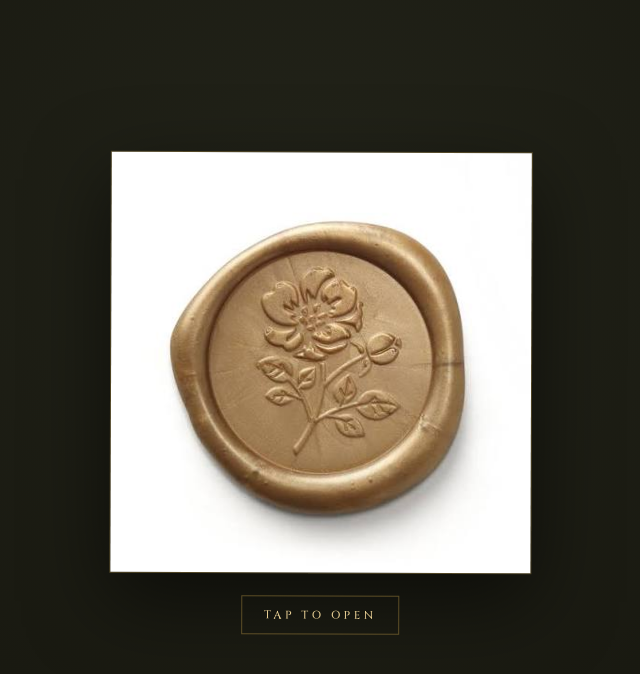
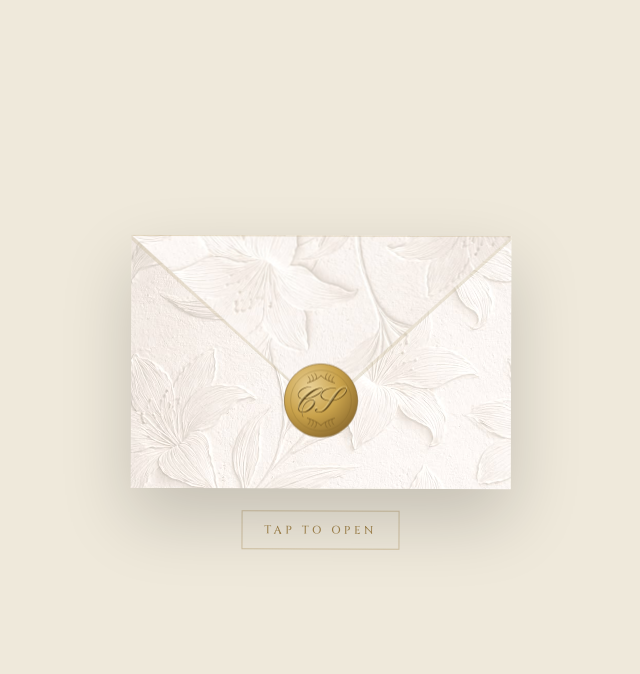
Before and after one commit to Charan-Kumar-Netala/wedding-invite, a React (Vite) app: page / in a window 1280 px wide. Shown: the top 674 px of the page, without its empty margins (319-959 px from the left). Built offline with nearby package versions, Linux system fonts and the light colour scheme.

Commit message:
changes for envelope

```diff
--- a/src/components/EnvelopeIntro.jsx
+++ b/src/components/EnvelopeIntro.jsx
@@ -1,34 +1,101 @@
 import { motion } from 'framer-motion'
-import { useState, useEffect } from 'react'
-import envelopeImg from '/envelope.jpg'
+import { useState, useEffect, useRef } from 'react'
+import WaxSeal from './WaxSeal'
 
 export default function EnvelopeIntro({ onComplete }) {
-    const [opened, setOpened] = useState(false)
+    // closed -> breaking (seal cracks) -> opening (flap folds back) -> done (fade to reveal the site)
+    const [stage, setStage] = useState('closed')
+    const timers = useRef([])
 
     useEffect(() => {
         if (sessionStorage.getItem('invited') === 'true') onComplete()
+        return () => timers.current.forEach(clearTimeout)
     }, [])
 
     const handleTap = () => {
-        setOpened(true)
-        setTimeout(() => {
+        if (stage !== 'closed') return
+        setStage('breaking')
+        timers.current.push(setTimeout(() => setStage('opening'), 420))
+        timers.current.push(setTimeout(() => setStage('done'), 420 + 700 + 300))
+        timers.current.push(setTimeout(() => {
             sessionStorage.setItem('invited', 'true')
             onComplete()
-        }, 900)
+        }, 420 + 700 + 300 + 550))
     }
 
+    const opened = stage === 'opening' || stage === 'done'
+    const sealGone = stage !== 'closed'
+
     return (
-        <div onClick={handleTap} style={{ position: 'fixed', inset: 0, background: 'radial-gradient(circle at 50% 30%, #23241a 0%, #17170f 75%)', display: 'flex', flexDirection: 'column', alignItems: 'center', justifyContent: 'center', cursor: 'pointer', zIndex: 9999, padding: '24px' }}>
-            <motion.div animate={opened ? { y: 90, opacity: 0, scale: 0.95 } : { y: [0, -10, 0], rotate: [0, 0.2, -0.2, 0] }} transition={opened ? { duration: 0.75, ease: 'easeInOut' } : { duration: 2.4, repeat: Infinity, ease: 'easeInOut' }} style={{ display: 'flex', flexDirection: 'column', alignItems: 'center' }}>
-                <img
-                    src={envelopeImg || '/envelope.png'}
-                    alt="Invitation envelope"
-                    style={{ width: 'min(420px, 86vw)', boxShadow: '0 28px 80px rgba(0,0,0,0.55)', border: '1px solid rgba(201,162,75,0.3)' }}
-                />
-                <motion.div initial={{ opacity: 0.7 }} animate={{ opacity: 1 }} transition={{ duration: 0.4 }} className="eyebrow" style={{ marginTop: 22, padding: '11px 22px', border: '1px solid rgba(201,162,75,0.4)', color: 'var(--gold-light)', fontSize: 11 }}>
+        <motion.div
+            onClick={handleTap}
+            animate={{ opacity: stage === 'done' ? 0 : 1 }}
+            transition={{ duration: 0.55 }}
+            style={{ position: 'fixed', inset: 0, background: '#efe9db', display: 'flex', flexDirection: 'column', alignItems: 'center', justifyContent: 'center', cursor: stage === 'closed' ? 'pointer' : 'default', zIndex: 9999, padding: 24 }}
+        >
+            <motion.div
+                animate={stage === 'closed' ? { y: [0, -10, 0], rotate: [0, 0.2, -0.2, 0] } : { y: 0, rotate: 0 }}
+                transition={stage === 'closed' ? { duration: 2.4, repeat: Infinity, ease: 'easeInOut' } : { duration: 0.4 }}
+                style={{ display: 'flex', flexDirection: 'column', alignItems: 'center' }}
+            >
+                <div style={{ position: 'relative', width: 'min(380px, 84vw)', aspectRatio: '3 / 2', perspective: 1400, boxShadow: '0 30px 70px rgba(0,0,0,0.18)' }}>
+                    {/* back panel */}
+                    {/* fill the image here */}
+                    <img
+                        src="/floral.jpg"
+                        style={{ position: 'absolute', inset: 0, width: '100%', height: '100%', objectFit: 'cover', objectPosition: 'center 12%', filter: 'saturate(0.92) contrast(1.02)' }}
+                        alt="Floral"
+                    />
+
+                    {/* pocket: static lower front of the envelope, with a soft floral emboss */}
+                    {opened && <div style={{ position: 'absolute', inset: 0, zIndex: 2, clipPath: 'polygon(0% 0%, 100% 0%, 50% 67.5%)', background: '#f7f4ee', overflow: 'hidden' }}>
+                    </div>}
+                    <svg style={{ position: 'absolute', inset: 0, zIndex: 2, pointerEvents: 'none' }} viewBox="0 0 300 200" preserveAspectRatio="none">
+                        {!opened && <path d="M-1, 1 L151,137 L300, 1" fill="none" stroke="rgba(205, 192, 162, 0.4)" strokeWidth="3" filter="url(#dropShadow)" />}
+                    </svg>
+
+                    {/* flap: folds back and away on open */}
+                    <motion.div
+                        animate={{ rotateX: opened ? -165 : 0 }}
+                        transition={{ duration: 0.7, ease: [0.45, 0, 0.2, 1] }}
+                        style={{
+                            position: 'absolute', top: 0, left: 0, width: '100%', height: '68%',
+                            clipPath: 'polygon(0% 0%, 100% 0%, 50% 100%)',
+                            background: 'linear-gradient(160deg, #987724, #dfd7c3)',
+                            transformOrigin: 'top center',
+                            transformStyle: 'preserve-3d',
+                            backfaceVisibility: 'hidden',
+                            zIndex: 3,
+                        }}
+                    >
+                        <img
+                            src="/floral.jpg"
+                            style={{ position: 'absolute', inset: 0, width: '100%', height: '100%', objectFit: 'cover', objectPosition: 'center 10%', filter: 'saturate(0.92) contrast(1.02)', transform: 'rotate(180deg)' }}
+                            alt="Floral"
+                        />
+
+                    </motion.div>
+
+                    {/* wax seal: cracks and lifts away on tap */}
+                    <div style={{ position: 'absolute', left: '50%', top: '66%', transform: 'translate(-50%, -50%)', zIndex: 4 }}>
+                        <motion.div
+                            animate={sealGone ? { opacity: 0, scale: 0.7, y: -26, rotate: -22 } : { opacity: 1, scale: 1, y: 0, rotate: 0 }}
+                            transition={{ duration: 0.45, ease: [0.5, 0, 0.75, 0] }}
+                        >
+                            <WaxSeal size={96} crack={stage === 'breaking'} />
+                        </motion.div>
+                    </div>
+                </div>
+
+                <motion.div
+                    animate={{ opacity: stage === 'closed' ? 1 : 0 }}
+                    transition={{ duration: 0.3 }}
+                    className="eyebrow"
+                    style={{ marginTop: 22, padding: '11px 22px', border: '1px solid rgba(163,133,76,0.4)', color: 'var(--gold-dim)', fontSize: 11 }}
+                >
                     Tap To Open
                 </motion.div>
             </motion.div>
-        </div>
+        </motion.div>
     )
 }
--- /dev/null
+++ b/src/components/WaxSeal.jsx
@@ -0,0 +1,82 @@
+import { motion } from 'framer-motion'
+
+// Generates a smooth scalloped/wavy circle path — gives the wax seal its
+// irregular hand-pressed edge instead of a perfect circle.
+function scallopPath(cx, cy, baseR, amp, bumps) {
+    const N = bumps * 2
+    const pts = []
+    for (let i = 0; i <= N; i++) {
+        const a = (i / N) * Math.PI * 2
+        const r = baseR + amp * Math.sin(a * bumps)
+        pts.push([cx + r * Math.cos(a), cy + r * Math.sin(a)])
+    }
+    let d = `M ${pts[0][0].toFixed(2)},${pts[0][1].toFixed(2)} `
+    for (let i = 1; i < pts.length; i++) {
+        const [x0, y0] = pts[i - 1]
+        const [x1, y1] = pts[i]
+        const mx = ((x0 + x1) / 2).toFixed(2)
+        const my = ((y0 + y1) / 2).toFixed(2)
+        d += `Q ${x0.toFixed(2)},${y0.toFixed(2)} ${mx},${my} `
+    }
+    return d + 'Z'
+}
+
+function LaurelSprig({ color }) {
+    return (
+        <g stroke={color} strokeWidth="1" fill="none" strokeLinecap="round" opacity="0.85">
+            <path d="M0,0 C6,-2 12,-4 17,-9" />
+            <path d="M3,-1 C4,-4 3,-6 1,-8" />
+            <path d="M7,-3 C8,-6 7,-8 5,-10" />
+            <path d="M11,-5 C12,-8 11,-10 9,-12" />
+        </g>
+    )
+}
+
+export default function WaxSeal({ size = 92, crack = false }) {
+    const outer = scallopPath(60, 60, 46, 4.5, 15)
+    const stroke = '#7a5c25'
+
+    return (
+        <svg width={size} height={size} viewBox="0 0 120 120">
+            <defs>
+                <radialGradient id="waxGrad" cx="35%" cy="30%" r="75%">
+                    <stop offset="0%" stopColor="#e8cf94" />
+                    <stop offset="55%" stopColor="#c9a24b" />
+                    <stop offset="100%" stopColor="#8f6d2e" />
+                </radialGradient>
+            </defs>
+
+            <path d={outer} fill="url(#waxGrad)" stroke={stroke} strokeWidth="0.75" />
+            <circle cx="60" cy="60" r="38" fill="none" stroke={stroke} strokeWidth="0.6" opacity="0.55" />
+
+            <g transform="translate(43,38)">
+                <LaurelSprig color={stroke} />
+            </g>
+            <g transform="translate(77,38) scale(-1,1)">
+                <LaurelSprig color={stroke} />
+            </g>
+            <g transform="translate(43,82) scale(1,-1)">
+                <LaurelSprig color={stroke} />
+            </g>
+            <g transform="translate(77,82) scale(-1,1) scale(1,-1)">
+                <LaurelSprig color={stroke} />
+            </g>
+
+            <text x="50" y="75" textAnchor="middle" fontFamily="'Pinyon Script', cursive" fontSize="45" fill="#5c4419">CS</text>
+            <text x="50" y="73" textAnchor="middle" fontFamily="'Pinyon Script', cursive" fontSize="45" fill="#f3dfa0" opacity="0.5">CS</text>
+
+            {crack && (
+                <motion.path
+                    d="M27,50 L45,59 L39,74 L58,65 L65,87 L75,57 L93,66"
+                    fill="none"
+                    stroke="#4a3512"
+                    strokeWidth="1.1"
+                    strokeLinecap="round"
+                    initial={{ pathLength: 0, opacity: 0 }}
+                    animate={{ pathLength: 1, opacity: [0, 1, 1] }}
+                    transition={{ duration: 0.28, ease: 'easeOut' }}
+                />
+            )}
+        </svg>
+    )
+}
--- a/src/index.css
+++ b/src/index.css
@@ -1,4 +1,4 @@
-@import url('https://fonts.googleapis.com/css2?family=Cormorant+Garamond:ital,wght@0,400;0,500;0,600;1,400&family=EB+Garamond:wght@400;500&family=Great+Vibes&family=Cinzel:wght@400;500;600&display=swap');
+@import url('https://fonts.googleapis.com/css2?family=Cormorant+Garamond:ital,wght@0,400;0,500;0,600;1,400&family=EB+Garamond:wght@400;500&family=Great+Vibes&family=Pinyon+Script&family=Cinzel:wght@400;500;600&display=swap');
 
 
 :root {
```
Also changed, not shown: public/floral.jpg (added), 1 other file (tests, documents, lock files or other folders).
